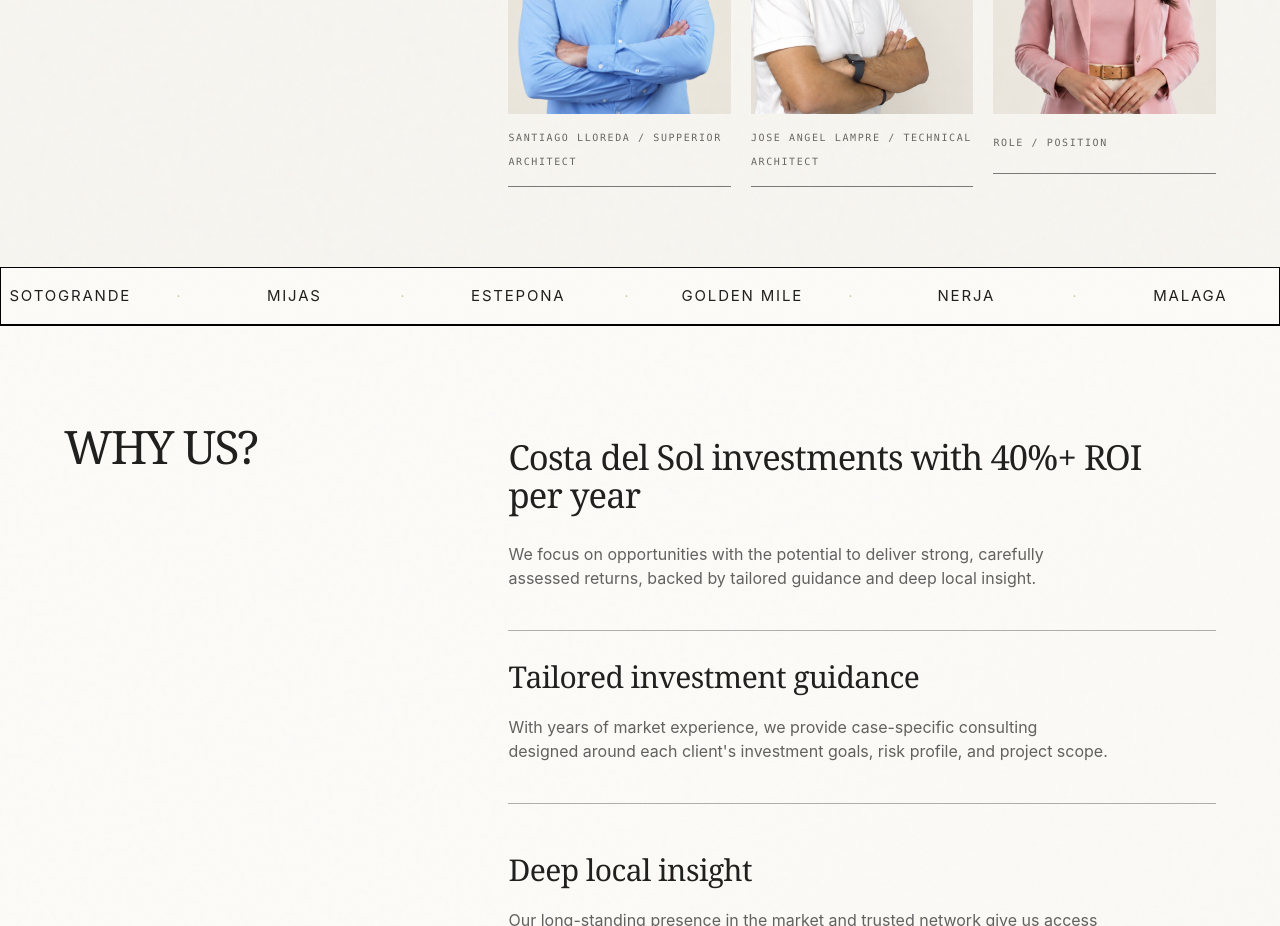
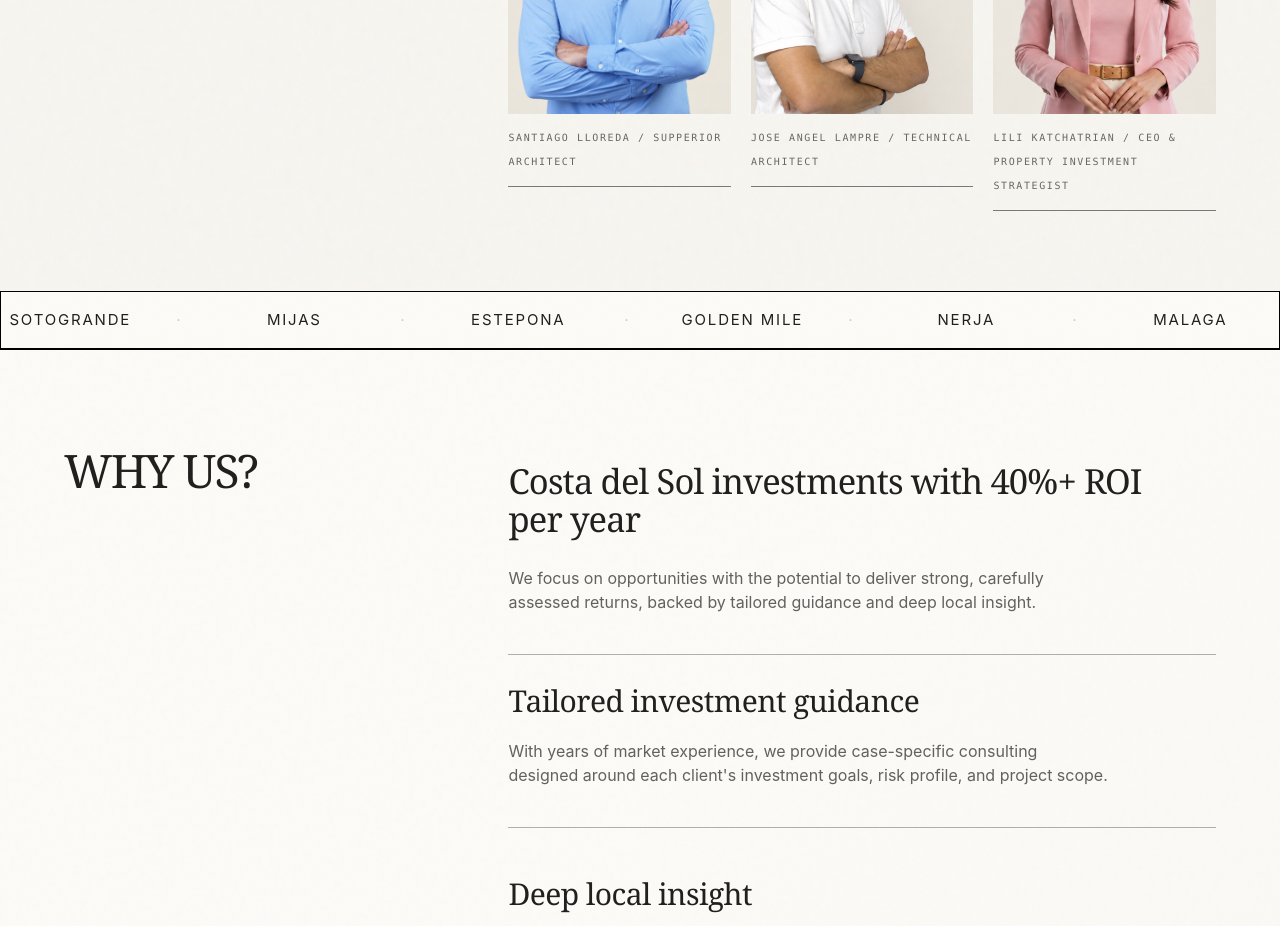
Before and after one commit to zdazix/brickinvest, a React (Vite) app in the folder app-1/: page / in a window 1280 px wide. Shown: the part 1720-2646 px from the top of the page. Built offline with nearby package versions, Linux system fonts and the light colour scheme; no server answers.

Commit message:
и последнее фото: Lili Katchatrian/CEO & Property Investment Strategist
Amazi-Operation-Id: task:fb4cc201-2df3-4530-aaf0-cf01c0cfe81c
Amazi-Operation-Payload: 4ce7b53ef3580b8284c8d51bf9641270c9377280a049f49659e5c94a3187ad30

```diff
--- a/app-1/src/pages/home/components/AboutTeam.tsx
+++ b/app-1/src/pages/home/components/AboutTeam.tsx
@@ -46,7 +46,9 @@ export const AboutTeam = () => {
                         ? "Santiago Lloreda / Supperior architect"
                         : index === 4
                           ? "Jose Angel Lampre / Technical architect"
-                          : "Role / Position"}
+                          : index === 5
+                            ? "Lili Katchatrian / CEO & Property Investment Strategist"
+                            : "Role / Position"}
               </span>
             </div>
           </article>
```
